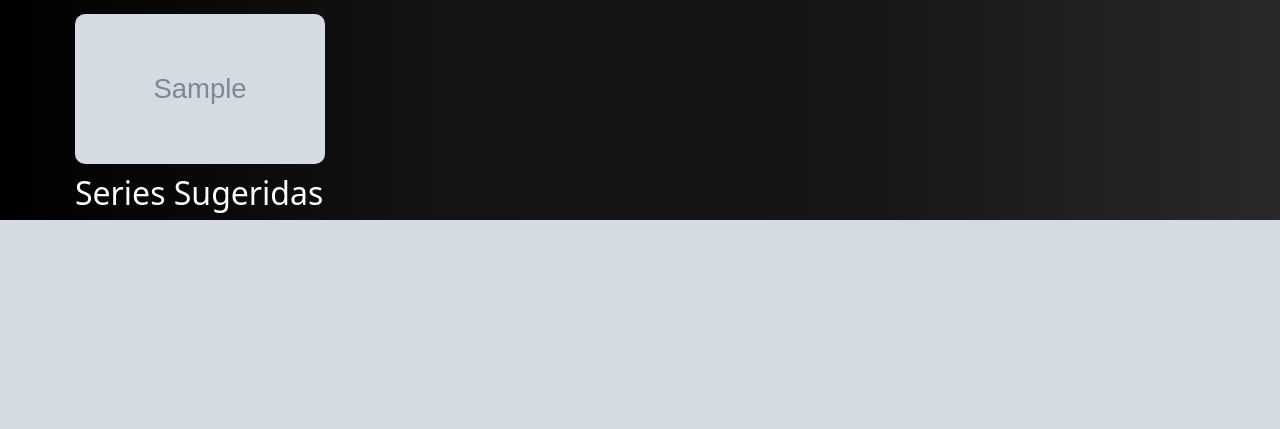
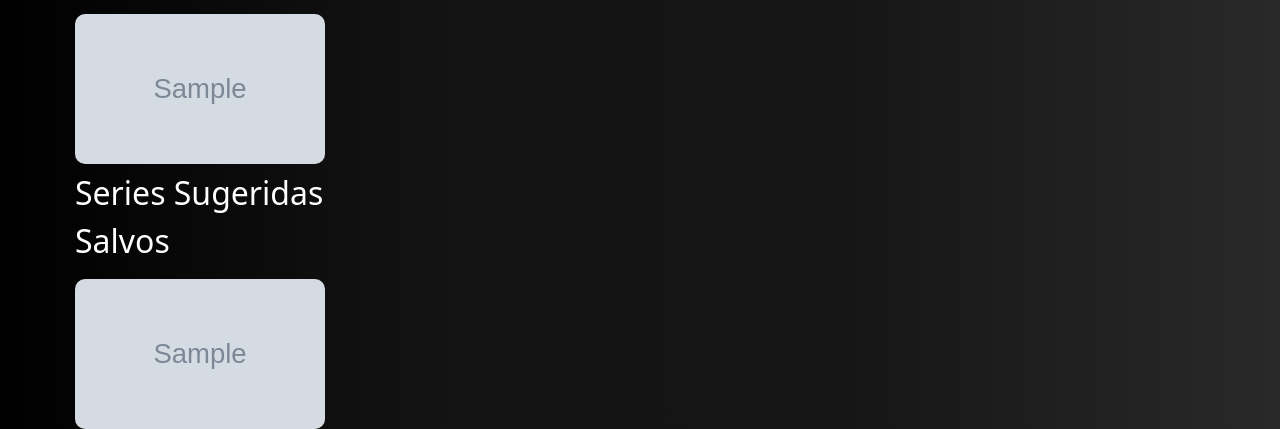
Before and after one commit to Fabio661/FabioFlix, a Django app: template fabioflix/conteudo/templates/home.html in a window 1280 px wide. Shown: the part 856-1285 px from the top of the page. Before the commit the page ends 1076 px from the top, so only its background shows below. Run offline with Django 4.2, Linux system fonts and the light colour scheme; the template is opened without the code that fills it: values that come from a table or form of the project are taken from there, others are empty; tables that the repository leaves empty hold one stand-in row (values such as "Sample post"); grey boxes marked "Sample" are stand-in pictures.

Commit message:
Sistema de salvar conteudo

```diff
--- a/fabioflix/cesta/urls.py
+++ b/fabioflix/cesta/urls.py
@@ -3,5 +3,6 @@ from django.urls import path
 from . import views
 
 urlpatterns = [
-    path('add_cesta', views.add_cesta, name='add_cesta'),
+    path('<int:id>/add_cesta', views.add_cesta, name='add_cesta'),
+    path('<slug:slug>/', views.assistir_salvo, name='assistir_salvo')
 ]
--- a/fabioflix/conteudo/models.py
+++ b/fabioflix/conteudo/models.py
@@ -1,10 +1,8 @@
-import numpy as np
-
 from embed_video.fields import EmbedVideoField
 from django.db import models
 from django.contrib.auth.models import User
 from django.core.validators import MinValueValidator, MaxValueValidator
-
+from django.urls import reverse
 
 # Create your models here.
 
@@ -33,7 +31,7 @@ class Conteudo(models.Model):
     criado_em = models.DateTimeField(auto_now_add=True)
     idade_recomendada = models.IntegerField(validators=[MinValueValidator(10),
                                                         MaxValueValidator(18)])
-    likes = models.ManyToManyField(User, related_name="like_post")
+    likes = models.ManyToManyField(User, blank=True, related_name="like_post")
     status = models.CharField(max_length=12, choices=STATUS, default='Normal')
     genero = models.CharField(max_length=5, choices=GENERO)
     genero_cinematografico = models.CharField(max_length=12, choices=GENERO_CINEMATOGRAFICO)
@@ -46,3 +44,6 @@ class Conteudo(models.Model):
 
     def __str__(self):
         return self.titulo
+
+    def get_absolute_url(self):
+        return reverse("article_detail", kwargs={"slug": self.slug})
--- a/fabioflix/conteudo/templates/conteudo.html
+++ b/fabioflix/conteudo/templates/conteudo.html
@@ -53,10 +53,7 @@
         <h4>Idade Recomendada: {{conteudo.idade_recomendada}} anos</h4>
         <h4>Curtidas: {{conteudo.total_likes}}</h4>
     </div>
-    <div class="btn video">
-        <a href="{% url 'darlike' conteudo.id %}"><button class="btn btn-success">Curtir</button></a>
-        <button class="btn btn-primary">Salvar</button>
-    </div>
+
 
 </body>
 </html>
--- a/fabioflix/conteudo/templates/home.html
+++ b/fabioflix/conteudo/templates/home.html
@@ -61,14 +61,14 @@
             <p class="titulo">{{cont.titulo}}</p>
           </div>
           <div class="midiaCard">
-            <a href="{% url 'assistir' cont.id %}"><img src="{{cont.imagem}}" alt="Imagem {{cont.titulo}}"></a>
+            <a href="{% url 'assistir' cont.slug %}"><img src="{{cont.imagem}}" alt="Imagem {{cont.titulo}}"></a>
           </div>
           <div class="baixoCard">
             <div class="bnt-lista-filme">
               <a href="{% url 'darlike' cont.id %}"><button class="btn btn-light" type="button">Curtir</button></a>
               <form action="add_cesta">
                 <input type="hidden" name="cont_id" value="{{cont.id}}">
-                <a href="{% url 'add_cesta' %}"><button class="btn btn-dark" type="button">Salvar</button></a>
+                <a href="{% url 'add_cesta' cont.id %}"><button class="btn btn-dark" type="button">Salvar</button></a>
               </form>
               <button class="btn btn-success" type="button">curtidas: {{cont.total_likes}}</button>
             </div>
@@ -83,7 +83,7 @@
     {% for cont in conteudo %}
       {% if cont.genero == 'Filme' %}
       <div class="container_2">
-        <a href="{% url 'assistir' cont.id %}"><img src="{{cont.imagem}}" alt="capa do {{cont.titulo}}"></a>
+        <a href="{% url 'assistir' cont.slug %}"><img src="{{cont.imagem}}" alt="capa do {{cont.titulo}}"></a>
       </div>
       {% endif %}
     {% endfor %}
@@ -94,9 +94,18 @@
     {% for cont in conteudo %}
       {% if cont.genero == 'Serie' %}
       <div class="container_3">
-        <a href="{% url 'assistir' cont.id %}"><img src="{{cont.imagem}}" alt="capa do {{cont.titulo}}"></a>
+        <a href="{% url 'assistir' cont.slug %}"><img src="{{cont.imagem}}" alt="capa do {{cont.titulo}}"></a>
       </div>
       {% endif %}
+    {% endfor %}
+  </div>
+  <!--Salvos-->
+  <div class="salvos">
+    <h2>Salvos</h2>
+    {% for x in salvos %}
+    <div class="container_4">
+      <a href="{% url 'assistir_salvo' x.conteudo.slug %}"><img src="{{ x.conteudo.imagem.url }}" alt="imagem do {{x.conteudo.titulo}}"></a>
+    </div>
     {% endfor %}
   </div>
 
--- a/fabioflix/conteudo/urls.py
+++ b/fabioflix/conteudo/urls.py
@@ -4,6 +4,6 @@ from conteudo import views
 
 urlpatterns = [
     path('', views.pagina_inicial, name='home'),
-    path('like/<int:pk>', views.darlike, name='darlike'),
-    path('<int:id>', views.assistir, name='assistir')
+    path('like/<int:id>', views.darlike, name='darlike'),
+    path('<slug:slug>/', views.assistir, name='assistir')
 ]
--- a/fabioflix/fabioflix/urls.py
+++ b/fabioflix/fabioflix/urls.py
@@ -21,8 +21,8 @@ from django.conf.urls.static import static
 
 urlpatterns = [
     path("admin/", admin.site.urls),
+    path('', include('usuario.urls')),
     path('', include('conteudo.urls')),
-    path('', include('usuario.urls')),
     path('', include('cesta.urls')),
 ]
 
--- a/fabioflix/static/css/home.css
+++ b/fabioflix/static/css/home.css
@@ -144,3 +144,31 @@ body {
     height: 165px;
     width: 265px;
 }
+
+/* Salvos */
+
+.salvos h2 {
+    margin-left: 75px;
+    margin-top: 10px;
+}
+
+.salvos img {
+    height: 150px;
+    width: 250px;
+    margin-top: 10px;
+    border-radius: 10px;
+    transition: 0.2s, 0.2s;
+}
+
+.salvos img:hover {
+    height: 165px;
+    width: 265px;
+}
+
+.container_4 {
+    display: inline-flex;
+    margin-right: -55px;
+    flex-wrap: wrap;
+    justify-content: space-around;
+    margin-left: 75px;
+}
```
Also changed, not shown: fabioflix/cesta/views.py (+13 -2 lines), fabioflix/conteudo/views.py (+10 -7 lines), fabioflix/cesta/migrations/0001_initial.py, fabioflix/conteudo/migrations/0001_initial.py, fabioflix/conteudo/migrations/0002_alter_conteudo_likes.py (added), fabioflix/static/imagems/imagems/108726b2-6019-4a8e-a2a8-7b96c3aa84a0.jpeg (added), fabioflix/static/imagems/imagems/1bc63d02-5562-4d46-a626-ee9a62ba8093.jpeg (added), fabioflix/static/imagems/imagems/26f8c281-67f7-4b38-b0b7-5dbb6e2eb161.jpeg (added), fabioflix/static/imagems/imagems/26f8c281-67f7-4b38-b0b7-5dbb6e2eb161_ddkKr3C.jpeg (added), fabioflix/static/imagems/imagems/XvkBIS_7AnsoIj.webp (added), fabioflix/static/imagems/imagems/clube-da-luta_txNZFTo.png (added), fabioflix/static/imagems/imagems/the-batman_9xitXte.png (added).
